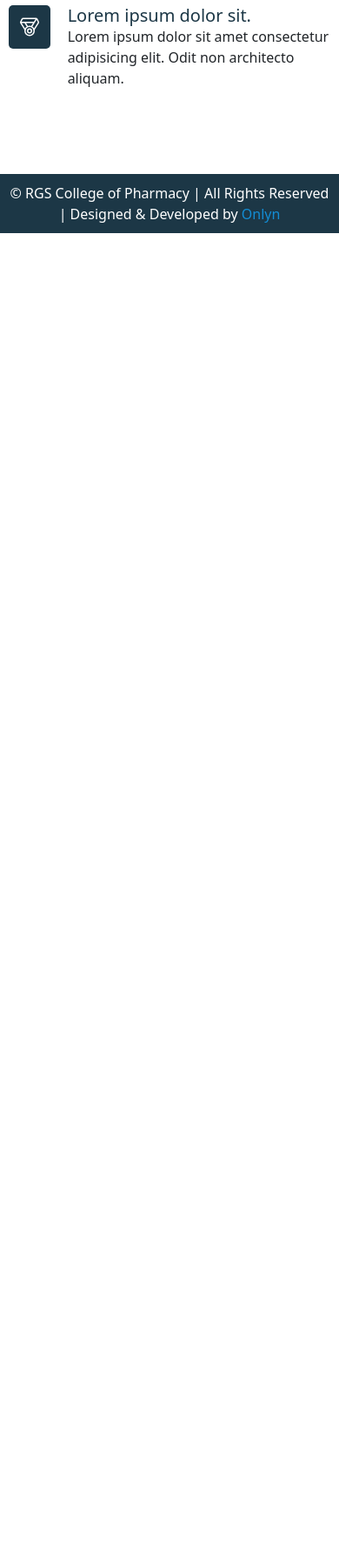
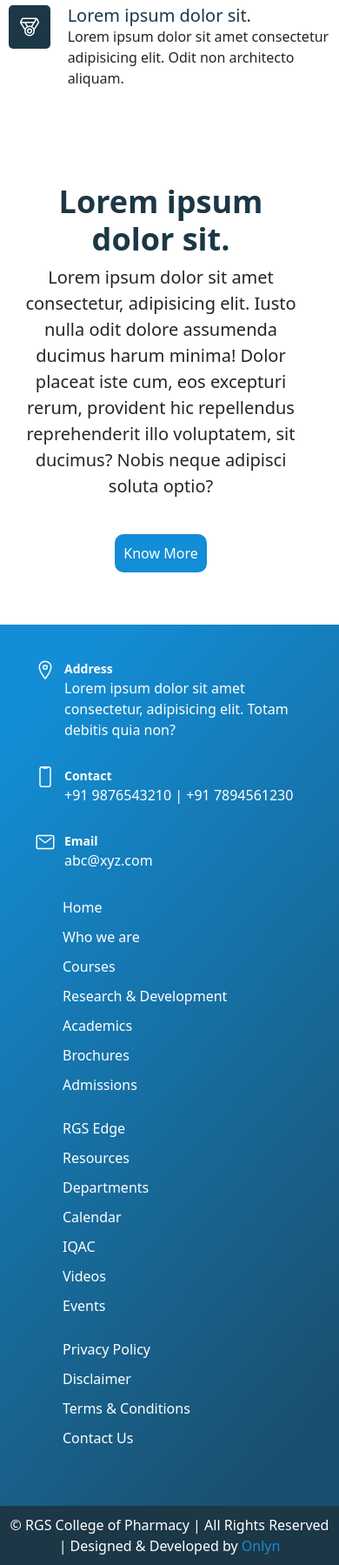
Before and after one commit to sidmrlazy/rgs, a PHP site: page /rgs-new/index.php in a window 390 px wide. Shown: the part 2815-4614 px from the top of the page at 87% size. Before the commit the page ends 3083 px from the top, so only its background shows below. Run offline with PHP 8.4, Linux system fonts and the light colour scheme.

Commit message:
modified:   rgs-new/assets/css/styles.css new file:   rgs-new/assets/logo/white-logo.svg new file:   rgs-new/components/home/homepage-connect.php modified:   rgs-new/includes/footer.php modified:   rgs-new/index.php

```diff
--- a/rgs-new/assets/css/styles.css
+++ b/rgs-new/assets/css/styles.css
@@ -289,6 +289,95 @@
   margin: 0;
 }
 
+/* ========= HOMEPAGE CONNECT ========= */
+.homepage-connect-container {
+  padding: 20px;
+  display: flex;
+  justify-content: center;
+  align-items: center;
+}
+.connect-lottie {
+  margin-left: 30px;
+  width: 500px;
+  height: 500px;
+}
+.connect-content {
+  display: flex;
+  justify-content: flex-end;
+  align-items: flex-end;
+  flex-direction: column;
+  margin-right: 20px;
+}
+.connect-content h3 {
+  font-weight: bold;
+  color: #1c3746;
+  font-size: 36px;
+  text-align: right;
+}
+.connect-content p {
+  margin: 0;
+  margin-bottom: 20px !important;
+  text-align: right;
+  font-size: 20px;
+}
+.home-connect-btn {
+  background-color: #138dd5;
+  text-decoration: none;
+  padding: 10px;
+  margin-top: 20px !important;
+  color: #fff;
+  border-radius: 10px;
+}
+
+/* ========= FOOTER ========= */
+.footer {
+  display: flex;
+  justify-content: center;
+  align-items: flex-start;
+  padding: 40px;
+  background: rgb(19, 141, 213);
+  background: linear-gradient(
+    132deg,
+    rgba(19, 141, 213, 1) 10%,
+    rgba(26, 80, 111, 1) 90%
+  );
+}
+.footer-about-details {
+  display: flex;
+  justify-content: flex-start;
+  align-items: flex-start;
+  margin-bottom: 30px;
+}
+.footer-icon-container {
+  margin-right: 10px;
+}
+.footer-icon {
+  font-size: 24px;
+  color: #fff;
+}
+.footer-label {
+  margin: 0 !important;
+  color: #fff;
+  font-weight: 600;
+  font-size: 14px;
+}
+.footer-txt {
+  margin: 0 !important;
+  color: #fff;
+}
+.footer-nav li {
+  list-style: none;
+  margin-bottom: 10px;
+}
+.footer-nav a {
+  text-decoration: none;
+  color: #fff;
+}
+.footer-nav a:hover {
+  color: #1c3746;
+  transition: 0.3s all ease-in-out;
+}
+
 /* ========= DEVELOPER FOOTER ========= */
 .developer-footer {
   background-color: #1c3746;
@@ -450,6 +539,59 @@
     height: 50px;
   }
 
+  /* ========= HOMEPAGE CONNECT ========= */
+  .homepage-connect-container {
+    flex-direction: column;
+    padding: 10px;
+    margin-bottom: 50px;
+  }
+  .connect-lottie {
+    display: none;
+  }
+  .connect-content {
+    display: flex;
+    justify-content: center;
+    align-items: center;
+    flex-direction: column;
+    margin-right: 20px;
+  }
+  .connect-content h3 {
+    font-weight: bold;
+    color: #1c3746;
+    font-size: 36px;
+    text-align: center;
+  }
+  .connect-content p {
+    margin: 0;
+    margin-bottom: 20px !important;
+    text-align: center;
+    font-size: 20px;
+  }
+  .home-connect-btn {
+    background-color: #138dd5;
+    text-decoration: none;
+    padding: 10px;
+    margin-top: 20px !important;
+    color: #fff;
+    border-radius: 10px;
+    text-align: center;
+  }
+
+  /* ========= FOOTER ========= */
+  .footer {
+    display: flex;
+    justify-content: center;
+    align-items: flex-start;
+    flex-direction: column;
+    padding: 40px;
+    background: rgb(19, 141, 213);
+    background: linear-gradient(
+      132deg,
+      rgba(19, 141, 213, 1) 10%,
+      rgba(26, 80, 111, 1) 90%
+    );
+  }
+
   /* ========= DEVELOPER FOOTER ========= */
   .developer-footer {
     background-color: #1c3746;
--- /dev/null
+++ b/rgs-new/components/home/homepage-connect.php
@@ -0,0 +1,18 @@
+<div class="container">
+    <div class="homepage-connect-container">
+        <div class="col-md-6 connect-content">
+            <h3>Lorem ipsum dolor sit.</h3>
+            <p>Lorem ipsum dolor sit amet consectetur, adipisicing elit. Iusto nulla odit dolore assumenda ducimus harum
+                minima!
+                Dolor placeat iste cum, eos excepturi rerum, provident hic repellendus reprehenderit illo voluptatem,
+                sit
+                ducimus? Nobis neque adipisci soluta optio?</p>
+            <a href="" class="home-connect-btn">Know More</a>
+        </div>
+        <div class="col-md-6">
+            <lottie-player src="https://assets6.lottiefiles.com/packages/lf20_fjv8qxqn.json" background="transparent"
+                speed="1" loop autoplay class="connect-lottie"></lottie-player>
+        </div>
+
+    </div>
+</div>
--- a/rgs-new/includes/footer.php
+++ b/rgs-new/includes/footer.php
@@ -1,3 +1,70 @@
+<div class="footer">
+    <div class="col-md-3">
+
+        <div class="footer-about-details">
+            <div class="footer-icon-container">
+                <ion-icon name="location-outline" class="footer-icon"></ion-icon>
+            </div>
+            <div>
+                <p class="footer-label">Address</p>
+                <p class="footer-txt">Lorem ipsum dolor sit amet consectetur, adipisicing elit. Totam debitis quia non?
+                </p>
+            </div>
+        </div>
+
+        <div class="footer-about-details">
+            <div class="footer-icon-container">
+                <ion-icon name="phone-portrait-outline" class="footer-icon"></ion-icon>
+            </div>
+            <div>
+                <p class="footer-label">Contact</p>
+                <p class="footer-txt">+91 9876543210 | +91 7894561230
+                </p>
+            </div>
+        </div>
+
+        <div class="footer-about-details">
+            <div class="footer-icon-container">
+                <ion-icon name="mail-outline" class="footer-icon"></ion-icon>
+            </div>
+            <div>
+                <p class="footer-label">Email</p>
+                <p class="footer-txt">abc@xyz.com
+                </p>
+            </div>
+        </div>
+
+
+    </div>
+    <ul class="col-md-3 footer-nav">
+        <li><a href="#">Home</a></li>
+        <li><a href="who-we-are.php">Who we are</a></li>
+        <li><a href="#">Courses</a></li>
+        <li><a href="#">Research & Development</a></li>
+        <li><a href="#">Academics</a></li>
+        <li><a href="#">Brochures</a></li>
+        <li><a href="#">Admissions</a></li>
+    </ul>
+
+    <ul class="col-md-3 footer-nav">
+        <li><a href="#">RGS Edge</a></li>
+        <li><a href="#">Resources</a></li>
+        <li><a href="#">Departments</a></li>
+        <li><a href="#">Calendar</a></li>
+        <li><a href="#">IQAC</a></li>
+        <li><a href="#">Videos</a></li>
+        <li><a href="#">Events</a></li>
+    </ul>
+
+    <ul class="col-md-3 footer-nav">
+        <li><a href="#">Privacy Policy</a></li>
+        <li><a href="#">Disclaimer</a></li>
+        <li><a href="#">Terms & Conditions</a></li>
+        <li><a href="#">Contact Us</a></li>
+    </ul>
+</div>
+
+<!-- =========== DEVELOPER FOOTER =========== -->
 <div class="developer-footer">
     <p>&#169; RGS College of Pharmacy | All Rights Reserved | Designed & Developed by <span><a
                 href="https://www.onlynus.com" target="_blank" rel="noopener noreferrer">Onlyn</a></span></p>
--- a/rgs-new/index.php
+++ b/rgs-new/index.php
@@ -7,4 +7,5 @@ include('includes/header.php') ?>
 <?php include('components/home/home-who-we-are-brief.php') ?>
 <?php include('components/home/features-tab.php') ?>
 <?php include('components/home/why-rgs.php') ?>
+<?php include('components/home/homepage-connect.php') ?>
 <?php include('includes/footer.php') ?>
```
Also changed, not shown: rgs-new/assets/logo/white-logo.svg (added).
